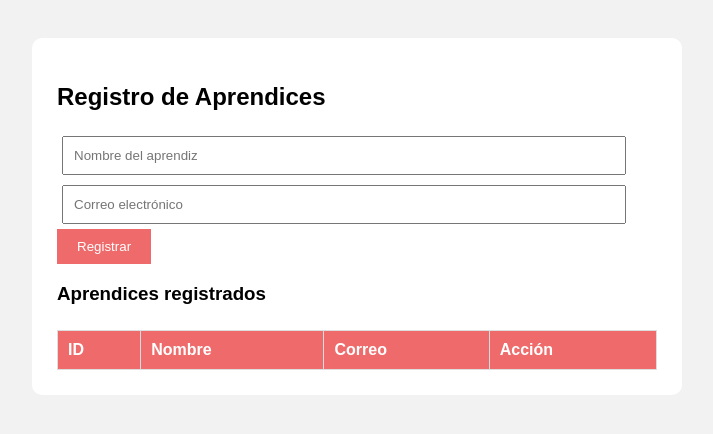
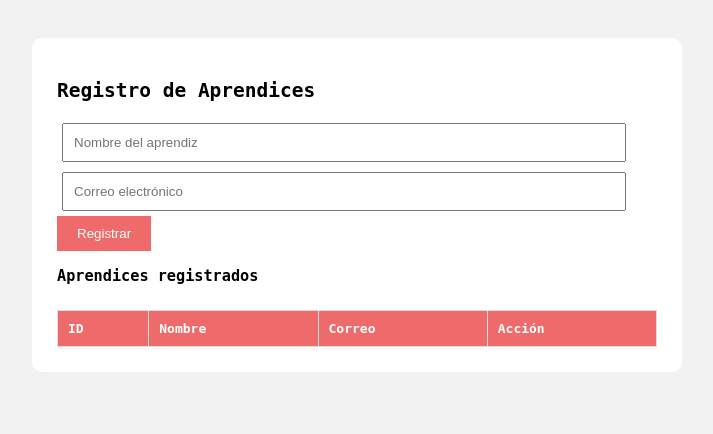
Before and after one commit to keinerfast10-hub/despligue_flask, a Flask app: page / in a window 1280 px wide. Shown: the top 434 px of the page, without its empty margins (283-996 px from the left). Run offline with Flask 3, Linux system fonts and the light colour scheme; data that the repository does not hold is empty.

Commit message:
Update index.html

```diff
--- a/templates/index.html
+++ b/templates/index.html
@@ -6,7 +6,7 @@
 <title>Registro de Aprendices</title>
 <style>
 body {
-    font-family: Arial;
+    font-family: monospace;
     background-color: #f2f2f2;
     padding: 30px;
 }
```
